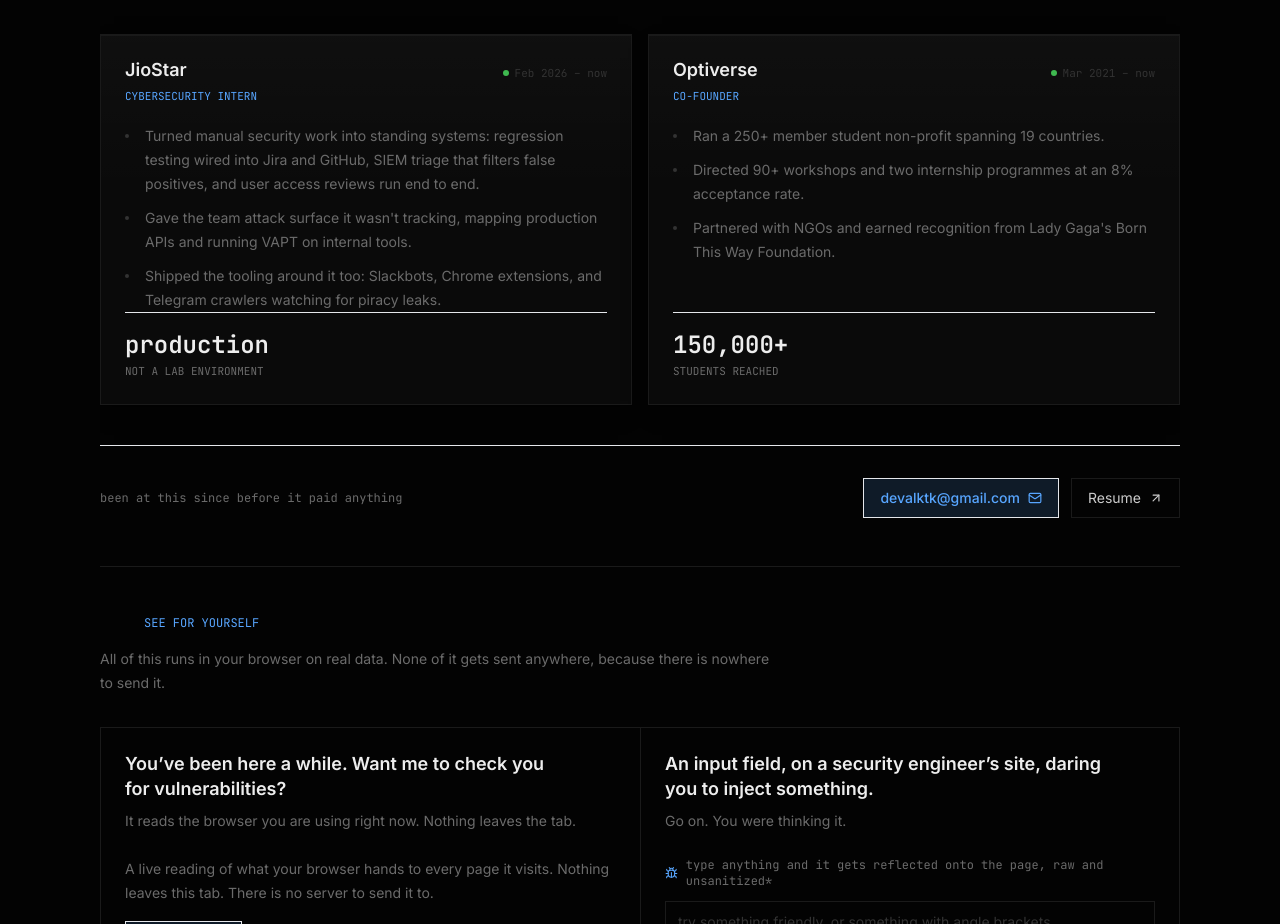
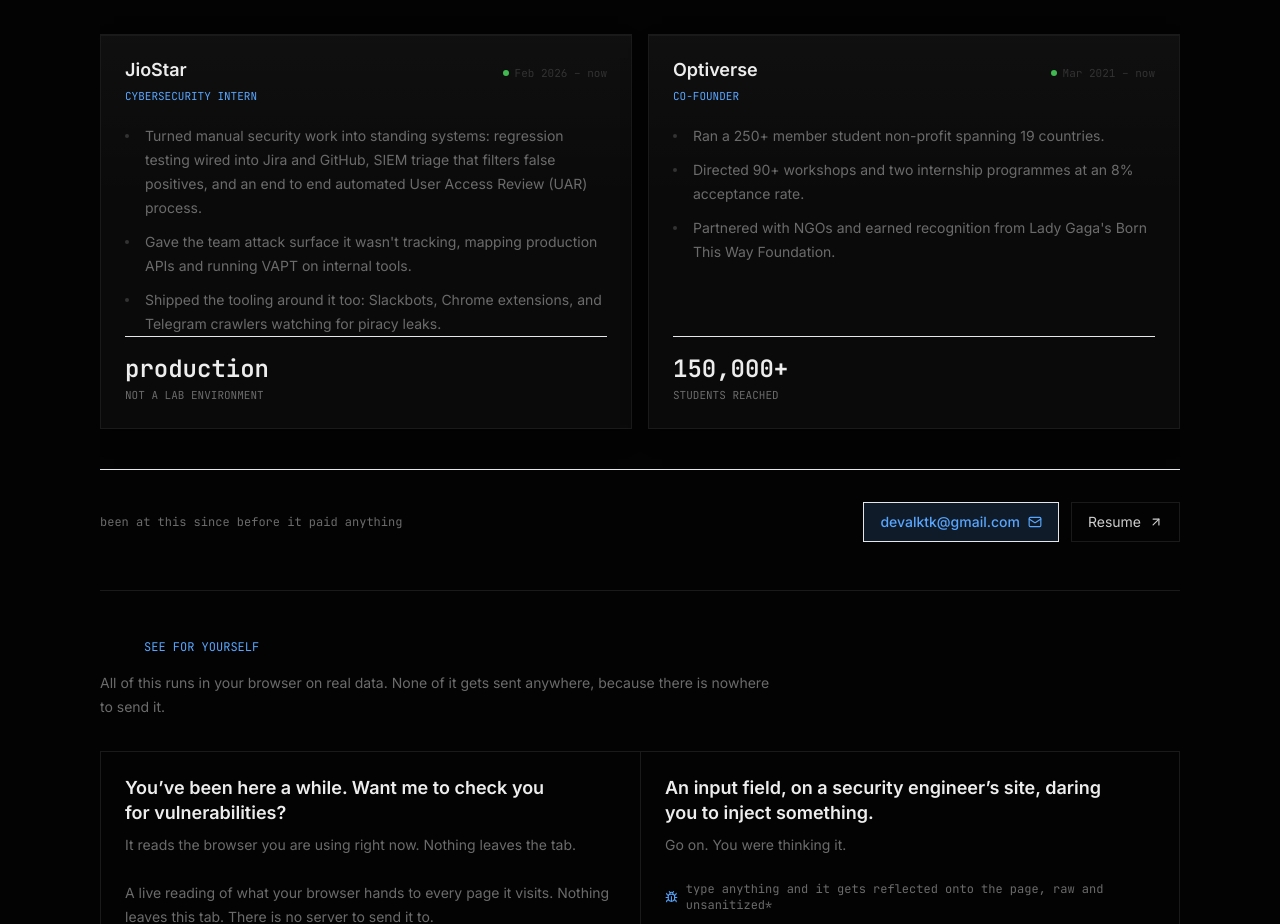
Before and after one commit to devalkotak/devalkotak.github.io, a Next.js app: page / in a window 1280 px wide. Shown: the part 1245-2169 px from the top of the page. Built offline with nearby package versions, Linux system fonts and the light colour scheme.

Commit message:
content: name the UAR automation on the JioStar card

```diff
--- a/app/page.tsx
+++ b/app/page.tsx
@@ -274,7 +274,7 @@
     dates: "Feb 2026 – now",
     live: true,
     bullets: [
-      "Turned manual security work into standing systems: regression testing wired into Jira and GitHub, SIEM triage that filters false positives, and user access reviews run end to end.",
+      "Turned manual security work into standing systems: regression testing wired into Jira and GitHub, SIEM triage that filters false positives, and an end to end automated User Access Review (UAR) process.",
       "Gave the team attack surface it wasn't tracking, mapping production APIs and running VAPT on internal tools.",
       "Shipped the tooling around it too: Slackbots, Chrome extensions, and Telegram crawlers watching for piracy leaks.",
     ],
```
